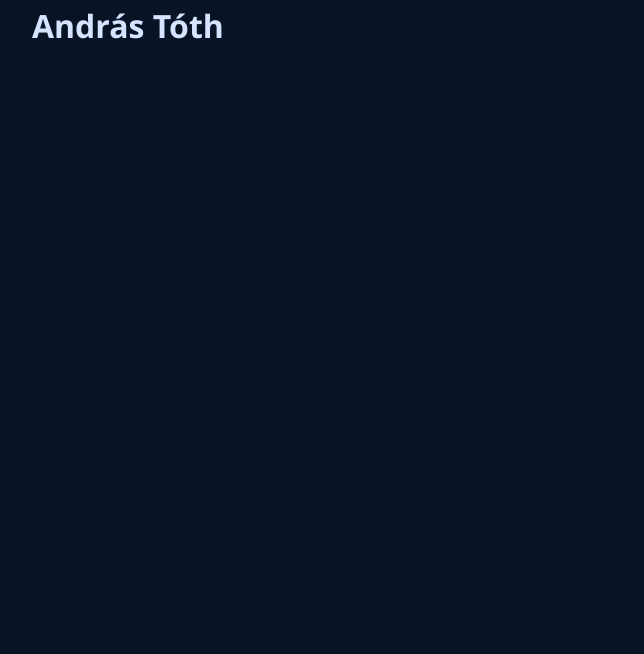
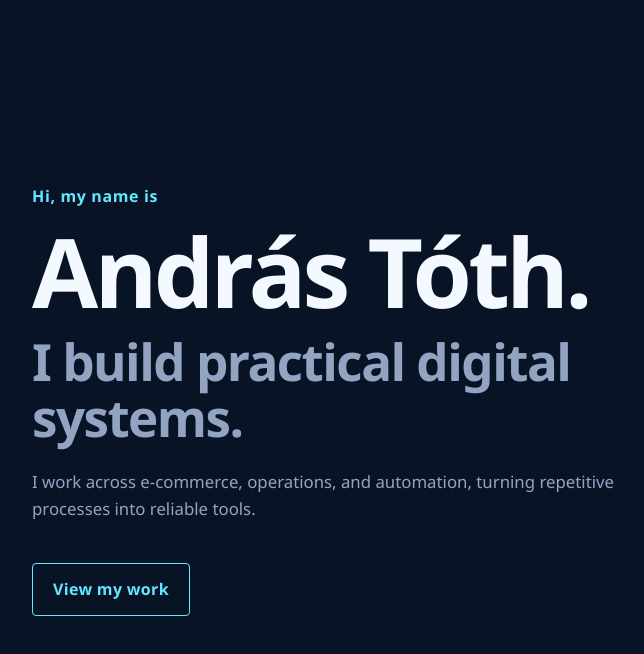
Before and after one commit to TothAndrasBalint/Andras-V1, a React (Vite) app: page / in a window 1280 px wide. Shown: the top 654 px of the page, without its empty margins (122-766 px from the left). Built offline with nearby package versions, Linux system fonts and the light colour scheme.

Commit message:
Build initial hero section

```diff
--- a/src/App.css
+++ b/src/App.css
@@ -4,3 +4,71 @@
   margin-inline: auto;
   padding-inline: var(--page-gutter);
 }
+
+.hero {
+  min-height: 100vh;
+  max-width: 760px;
+  padding-block: var(--space-xl);
+
+  display: flex;
+  flex-direction: column;
+  justify-content: center;
+}
+
+.hero-intro {
+  margin: 0 0 var(--space-sm);
+  color: var(--color-accent);
+  font-size: 1rem;
+  font-weight: 600;
+  letter-spacing: 0.04em;
+}
+
+.hero-title {
+  margin: 0;
+  color: var(--color-white);
+  font-size: clamp(3rem, 8vw, 6rem);
+  line-height: 0.95;
+  letter-spacing: -0.04em;
+}
+
+.hero-subtitle {
+  margin: var(--space-sm) 0 0;
+  color: var(--color-text-secondary);
+  font-size: clamp(1.75rem, 4vw, 3.5rem);
+  line-height: 1.1;
+  letter-spacing: -0.03em;
+}
+
+.hero-description {
+  max-width: 620px;
+  margin: var(--space-md) 0 0;
+  color: var(--color-text-secondary);
+  font-size: 1.05rem;
+}
+
+.hero-link {
+  align-self: flex-start;
+  margin-top: var(--space-lg);
+  padding: 0.8rem 1.25rem;
+
+  border: 1px solid var(--color-accent);
+  border-radius: 4px;
+
+  color: var(--color-accent);
+  font-weight: 600;
+  letter-spacing: 0.02em;
+
+  transition:
+    background-color var(--transition-fast),
+    transform var(--transition-fast);
+}
+
+.hero-link:hover {
+  background-color: rgb(99 230 255 / 10%);
+  transform: translateY(-2px);
+}
+
+.hero-link:focus-visible {
+  outline: 2px solid var(--color-accent);
+  outline-offset: 4px;
+}
--- a/src/App.jsx
+++ b/src/App.jsx
@@ -3,7 +3,24 @@ import "./App.css";
 function App() {
   return (
     <main className="site">
-      <h1>András Tóth</h1>
+      <section className="hero" id="home">
+        <p className="hero-intro">Hi, my name is</p>
+
+        <h1 className="hero-title">András Tóth.</h1>
+
+        <h2 className="hero-subtitle">
+          I build practical digital systems.
+        </h2>
+
+        <p className="hero-description">
+          I work across e-commerce, operations, and automation, turning
+          repetitive processes into reliable tools.
+        </p>
+
+        <a className="hero-link" href="#projects">
+          View my work
+        </a>
+      </section>
     </main>
   );
 }
```
